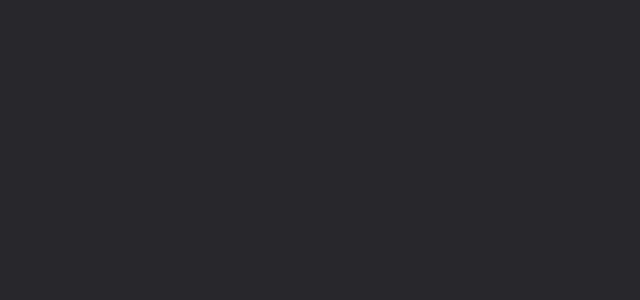
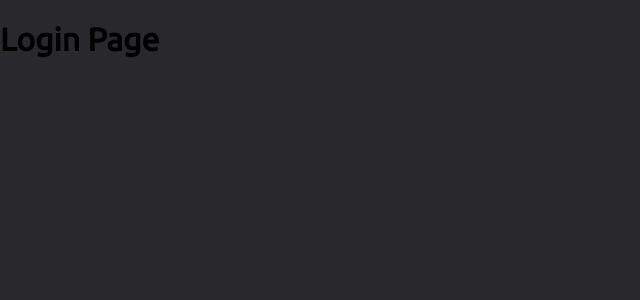
Before and after one commit to rbabaci1/Anywhere-Fitness, a React (Create React App) app in the folder anywhere-fitness/: page /login in a window 1280 px wide. Shown: the top 300 px of the page, without its empty margins (0-640 px from the left). Built offline with nearby package versions, Linux system fonts and the light colour scheme.

Commit message:
import and render LoginPage when a user goes to /login

```diff
--- a/anywhere-fitness/src/App.js
+++ b/anywhere-fitness/src/App.js
@@ -7,6 +7,7 @@ import LandingPage from './Pages/LandingPage/LandingPage';
 import AccountType from './Pages/AccountType/Components/AccountType';
 import ClientSelected from './Pages/AccountType/Components/ClientSelected';
 import InstructorSelected from './Pages/AccountType/Components/InstructorSelected';
+import LoginPage from './Pages/LoginPage/LoginPage';
 
 function App() {
   return (
@@ -16,6 +17,7 @@ function App() {
 
       <Route path='/client' component={ClientSelected} />
       <Route path='/instructor' component={InstructorSelected} />
+      <Route path='/login' component={LoginPage} />
     </div>
   );
 }
--- a/anywhere-fitness/src/Pages/LandingPage/LandingPage.js
+++ b/anywhere-fitness/src/Pages/LandingPage/LandingPage.js
@@ -34,8 +34,9 @@ const LandingPageContainer = styled.div`
     color: #f7f7f7;
     margin-top: 70px;
     text-align: center;
+    letter-spacing: 0.36px;
 
-    span {
+    a {
       color: #ca1f3d;
     }
   }
@@ -54,7 +55,7 @@ export default function LandingPage() {
       </Link>
 
       <p>
-        Already have an account? <span>Log In.</span>
+        Already have an account? <Link to='/login'>Log In.</Link>
       </p>
     </LandingPageContainer>
   );
--- a/anywhere-fitness/src/Pages/LoginPage/LoginPage.js
+++ b/anywhere-fitness/src/Pages/LoginPage/LoginPage.js
@@ -1,5 +1,9 @@
 import React from 'react';
 
 export default function LoginPage() {
-  return <div></div>;
+  return (
+    <div>
+      <h1>Login Page</h1>
+    </div>
+  );
 }
```
